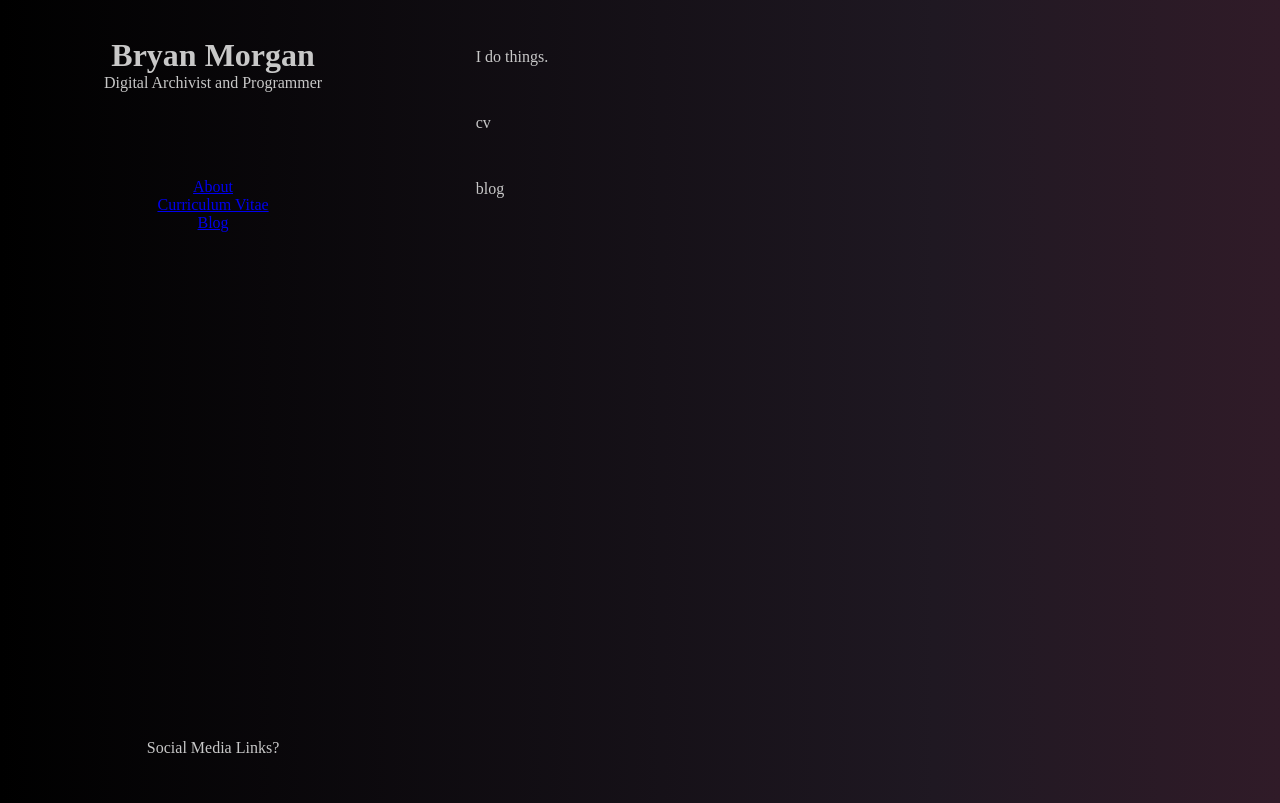
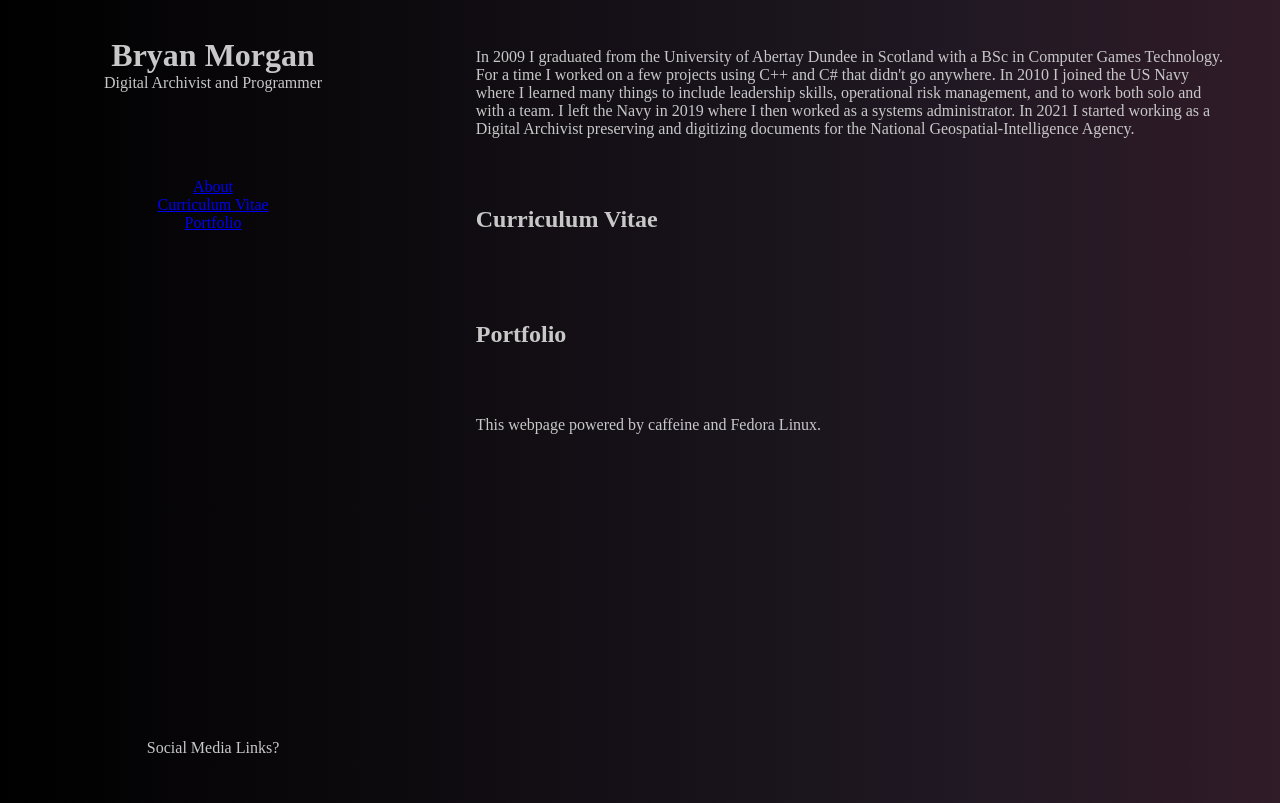
Before and after one commit to QuantumGerbil/website, a plain HTML site: page index.html in a window 1280 px wide. Drawn offline with Linux system fonts and the light colour scheme.

Commit message:
Update index.html
Added stuff.

```diff
--- a/index.html
+++ b/index.html
@@ -7,21 +7,22 @@
 </head>
 <body>
 <header>
-  <h1>Bryan Morgan</h1>
-  <p>Digital Archivist and Programmer</p>
+<h1>Bryan Morgan</h1>
+<p>Digital Archivist and Programmer</p>
 </header>
 <nav>
-  <a href="#about">About</a>
-  <a href="#cv">Curriculum Vitae</a>
-  <a href="#blog">Blog</a>
+<a href="#about">About</a>
+<a href="#cv">Curriculum Vitae</a>
+<a href="#portfolio">Portfolio</a>
 </nav>
 <footer>
-  <span>Social Media Links?</span>
+<span>Social Media Links?</span>
 </footer>
 <main>
-  <section name="about">I do things.</section>
-  <section name="cv">cv</section>
-  <section name="blog">blog</section>
+  <section name="about">In 2009 I graduated from the University of Abertay Dundee in Scotland with a BSc in Computer Games Technology. For a time I worked on a few projects using C++ and C# that didn't go anywhere. In 2010 I joined the US Navy where I learned many things to include leadership skills, operational risk management, and to work both solo and with a team. I left the Navy in 2019 where I then worked as a systems administrator. In 2021 I started working as a Digital Archivist preserving and digitizing documents for the National Geospatial-Intelligence Agency.</section>
+  <section name="cv"><h1>Curriculum Vitae</h1></section>
+  <section name="portfolio"><h1>Portfolio</h1></section>
+  <section>This webpage powered by caffeine and Fedora Linux.</section>
 </main>
 </body>
 </html>
```
